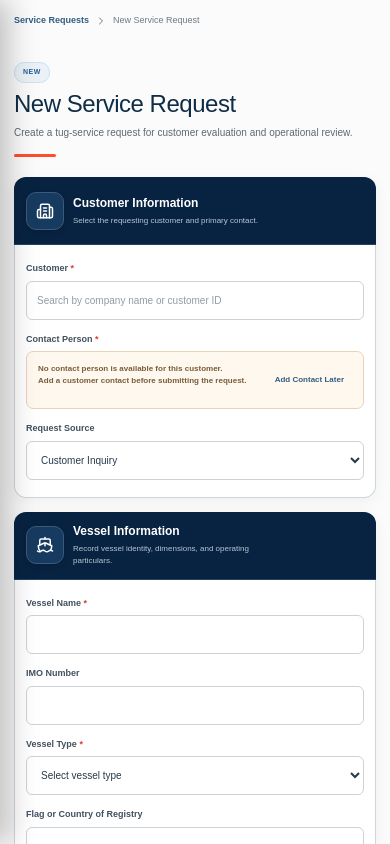
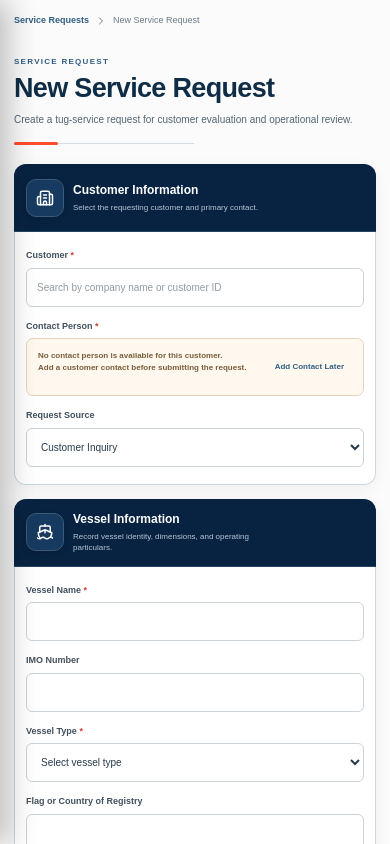
Before and after one commit to EdrianHernandez/sedar-layout, a React (Vite) app: page /marketing/dashboard in a window 390 px wide. Both pictures are taken after a click on the button "New Service Request". Shown: the top 844 px of the page. Built offline with nearby package versions, Linux system fonts and the light colour scheme.

Commit message:
feat: Update New Service Request page layout and enhance action buttons

```diff
--- a/src/index.css
+++ b/src/index.css
@@ -291,10 +291,11 @@ td { border-top: 1px solid #e2e2e2; }
 .request-breadcrumb ol { margin: 0; padding: 0; display: flex; align-items: center; flex-wrap: wrap; gap: 6px; list-style: none; }
 .request-breadcrumb a { color: #315d82; font-weight: 700; text-decoration: none; }
 .request-page-header { position: relative; margin-bottom: 20px; padding: 9px 0 17px; background: transparent; }
-.request-page-header::after { content: ''; position: absolute; bottom: 0; left: 0; width: 42px; height: 3px; border-radius: 2px; background: var(--orange); }
-.request-page-header h1 { margin: 7px 0 0; color: #102d47; font-size: 24px; line-height: 1.15; letter-spacing: -.02em; }
-.request-page-header p { max-width: 620px; margin: 8px 0 0; color: var(--muted); font-size: 10px; line-height: 1.5; }
-.new-request-badge { width: fit-content; padding: 4px 8px; display: inline-flex; border: 1px solid #cfe0ee; border-radius: 10px; color: #245d99; background: #eaf2f8; font-size: 7px; font-weight: 700; letter-spacing: .08em; text-transform: uppercase; }
+.request-page-header::before { content: ''; position: absolute; bottom: 0; left: 0; width: 180px; height: 1px; background: #d5dde3; }
+.request-page-header::after { content: ''; position: absolute; bottom: -1px; left: 0; width: 44px; height: 3px; border-radius: 2px; background: var(--orange); }
+.request-page-header h1 { margin: 6px 0 0; color: #102d47; font-size: 27px; font-weight: 700; line-height: 1.12; letter-spacing: -.025em; }
+.request-page-header p { max-width: 620px; margin: 9px 0 0; color: #536573; font-size: 10px; line-height: 1.55; }
+.new-request-badge { width: fit-content; padding: 0; display: block; color: #315d82; background: transparent; font-size: 8px; font-weight: 700; letter-spacing: .16em; line-height: 1.2; text-transform: uppercase; }
 .request-form-alert { margin-bottom: 12px; padding: 11px 13px; border: 1px solid #efc6c1; border-radius: 7px; color: #9f3028; background: #fff1ef; font-size: 9px; font-weight: 700; }
 .new-request-page form { display: grid; gap: 14px; }
 .request-section { position: relative; min-width: 0; margin: 0; padding: 0 18px 18px; overflow: hidden; border: 0; border-radius: 12px; background: #fff; box-shadow: inset 0 0 0 1px #cbd6dd, 0 4px 15px rgba(6,29,55,.05); }
@@ -346,10 +347,13 @@ td { border-top: 1px solid #e2e2e2; }
 .attachment-list strong { font-size: 9px; }
 .attachment-list span { margin-top: 3px; color: #74818b; font-size: 8px; }
 .attachment-list button { width: 38px; height: 38px; display: grid; place-items: center; border: 0; border-radius: 5px; color: #a23a31; background: transparent; cursor: pointer; }
-.request-form-actions { position: sticky; z-index: 10; bottom: 0; min-height: 66px; padding: 12px 15px; display: flex; align-items: center; justify-content: space-between; gap: 15px; border: 1px solid #cfd8de; border-radius: 9px; background: rgba(255,255,255,.97); box-shadow: 0 -5px 18px rgba(6,29,55,.08); }
-.request-form-actions p { margin: 0; color: #6c7882; font-size: 8px; }
-.request-form-actions > div { display: flex; gap: 7px; }
-.request-form-actions .button { min-height: 38px; }
+.request-form-actions { position: sticky; z-index: 10; bottom: 0; min-height: 64px; overflow: hidden; display: flex; align-items: stretch; justify-content: space-between; border: 1px solid #c7d1d8; border-top: 3px solid var(--sidebar); border-radius: 10px; background: #fff; box-shadow: 0 -4px 14px rgba(6,29,55,.08); }
+.request-action-summary { min-width: 310px; padding: 12px 17px; display: flex; align-items: center; border-right: 1px solid #e0e6ea; background: #fff; }
+.request-action-summary p { margin: 0; color: #6c7a85; font-size: 8px; line-height: 1.4; }
+.request-action-controls { padding: 11px 15px; display: flex; align-items: center; justify-content: flex-end; gap: 8px; background: #fff; }
+.request-form-actions .button { min-height: 40px; padding-inline: 14px; }
+.request-cancel-button { border: 1px solid transparent; color: #526473; background: transparent; }
+.request-cancel-button:hover { color: #1f394f; background: #f1f4f6; }
 .discard-dialog { width: min(390px, 100%); padding: 24px; border-radius: 10px; background: #fff; box-shadow: 0 18px 50px rgba(0,0,0,.28); text-align: center; }
 .discard-dialog > span { width: 43px; height: 43px; margin: 0 auto; display: grid; place-items: center; border-radius: 50%; color: #a33a31; background: #fbe8e8; }
 .discard-dialog h2 { margin: 13px 0 0; font-size: 15px; }
@@ -425,8 +429,9 @@ td { border-top: 1px solid #e2e2e2; }
   .request-form-grid { grid-template-columns: 1fr; }
   .request-field-wide, .emergency-warning { grid-column: auto; }
   .request-section-header { min-height: 72px; }
-  .request-form-actions { position: static; align-items: flex-start; flex-direction: column; }
-  .request-form-actions > div { width: 100%; flex-wrap: wrap; }
+  .request-form-actions { position: static; flex-direction: column; }
+  .request-action-summary { width: 100%; min-width: 0; border-right: 0; border-bottom: 1px solid #e0e6ea; }
+  .request-action-controls { width: 100%; flex-wrap: wrap; }
   .request-form-actions .button { flex: 1 1 150px; }
   .request-details-card { grid-template-columns: auto 1fr; }
 }
@@ -460,7 +465,7 @@ td { border-top: 1px solid #e2e2e2; }
   .request-section-header { width: calc(100% + 24px); min-height: 68px; margin-left: -12px; padding: 12px; gap: 9px; }
   .request-section-icon { width: 38px; height: 38px; flex-basis: 38px; }
   .request-section-heading > span { max-width: 210px; }
-  .request-form-actions > div { flex-direction: column; }
+  .request-action-controls { flex-direction: column; }
   .request-form-actions .button { width: 100%; flex: none; }
   .discard-dialog > div { flex-direction: column; }
   .discard-dialog .button { width: 100%; }
--- a/src/pages/service-requests/NewServiceRequestPage.tsx
+++ b/src/pages/service-requests/NewServiceRequestPage.tsx
@@ -1,4 +1,4 @@
-import { BriefcaseBusiness, Building2, CalendarClock, ChevronRight, FileText, Paperclip, ShieldCheck, Ship, Trash2, UploadCloud } from 'lucide-react'
+import { BriefcaseBusiness, Building2, CalendarClock, ChevronRight, FileText, Paperclip, Save, Send, ShieldCheck, Ship, Trash2, UploadCloud } from 'lucide-react'
 import { useState, type FormEvent, type ReactNode } from 'react'
 import { Link, useNavigate, useSearchParams } from 'react-router-dom'
 import { DiscardChangesDialog } from '../../components/service-requests/DiscardChangesDialog'
@@ -128,7 +128,7 @@ export function NewServiceRequestPage({ onNotify }: NewServiceRequestPageProps)
 
   return <div className="new-request-page">
     <nav className="request-breadcrumb" aria-label="Breadcrumb"><ol>{originCustomer ? <><li><Link to="/marketing/customers">Customers</Link></li><li><ChevronRight size={12} /></li><li><Link to={`/marketing/customers/${originCustomer.id}`}>{originCustomer.companyName}</Link></li></> : <li><Link to="/marketing/service-requests">Service Requests</Link></li>}<li><ChevronRight size={12} /></li><li aria-current="page">New Service Request</li></ol></nav>
-    <header className="request-page-header"><div><span className="new-request-badge">New</span><h1>New Service Request</h1><p>Create a tug-service request for customer evaluation and operational review.</p></div></header>
+    <header className="request-page-header"><div><span className="new-request-badge">Service Request</span><h1>New Service Request</h1><p>Create a tug-service request for customer evaluation and operational review.</p></div></header>
     {formMessage && <div className="request-form-alert" role="alert">{formMessage}</div>}
     <form onSubmit={(event: FormEvent) => { event.preventDefault(); createRequest('Under Review') }} noValidate>
       <RequestSection icon={Building2} title="Customer Information" description="Select the requesting customer and primary contact."><div className="request-form-grid">
@@ -158,7 +158,7 @@ export function NewServiceRequestPage({ onNotify }: NewServiceRequestPageProps)
 
       <RequestSection icon={BriefcaseBusiness} title="Internal Assignment" description="Marketing-only ownership and follow-up information."><div className="internal-request-label">Internal – Not visible to the customer</div><div className="request-form-grid"><RequestField name="assignedRepresentative" label="Assigned Marketing Representative" value={form.assignedRepresentative} error={errors.assignedRepresentative} required options={representatives} onChange={update} /><RequestField name="operationsReviewer" label="Requested Operations Reviewer" value={form.operationsReviewer} onChange={update} /><RequestField name="internalTags" label="Internal Tags" value={form.internalTags} placeholder="Separate tags with commas" onChange={update} /><RequestField name="followUpDate" label="Follow-up Date" value={form.followUpDate} type="date" onChange={update} /><RequestField name="internalNotes" label="Internal Notes" value={form.internalNotes} wide rows={4} onChange={update} /></div></RequestSection>
 
-      <footer className="request-form-actions"><p>All required fields must be completed before submission.</p><div><button className="button button-secondary" type="button" onClick={cancel}>Cancel</button><button className="button button-secondary" type="button" onClick={() => createRequest('Draft')}>Save as Draft</button><button className="button button-primary" type="submit">Submit for Review</button></div></footer>
+      <footer className="request-form-actions"><div className="request-action-summary"><p>All required fields must be completed before submission.</p></div><div className="request-action-controls"><button className="button request-cancel-button" type="button" onClick={cancel}>Cancel</button><button className="button button-secondary" type="button" onClick={() => createRequest('Draft')}><Save size={14} />Save as Draft</button><button className="button button-primary" type="submit"><Send size={14} />Submit for Review</button></div></footer>
     </form>
     {discardOpen && <DiscardChangesDialog onContinue={() => setDiscardOpen(false)} onDiscard={() => navigate(cancelTarget)} />}
   </div>
```
